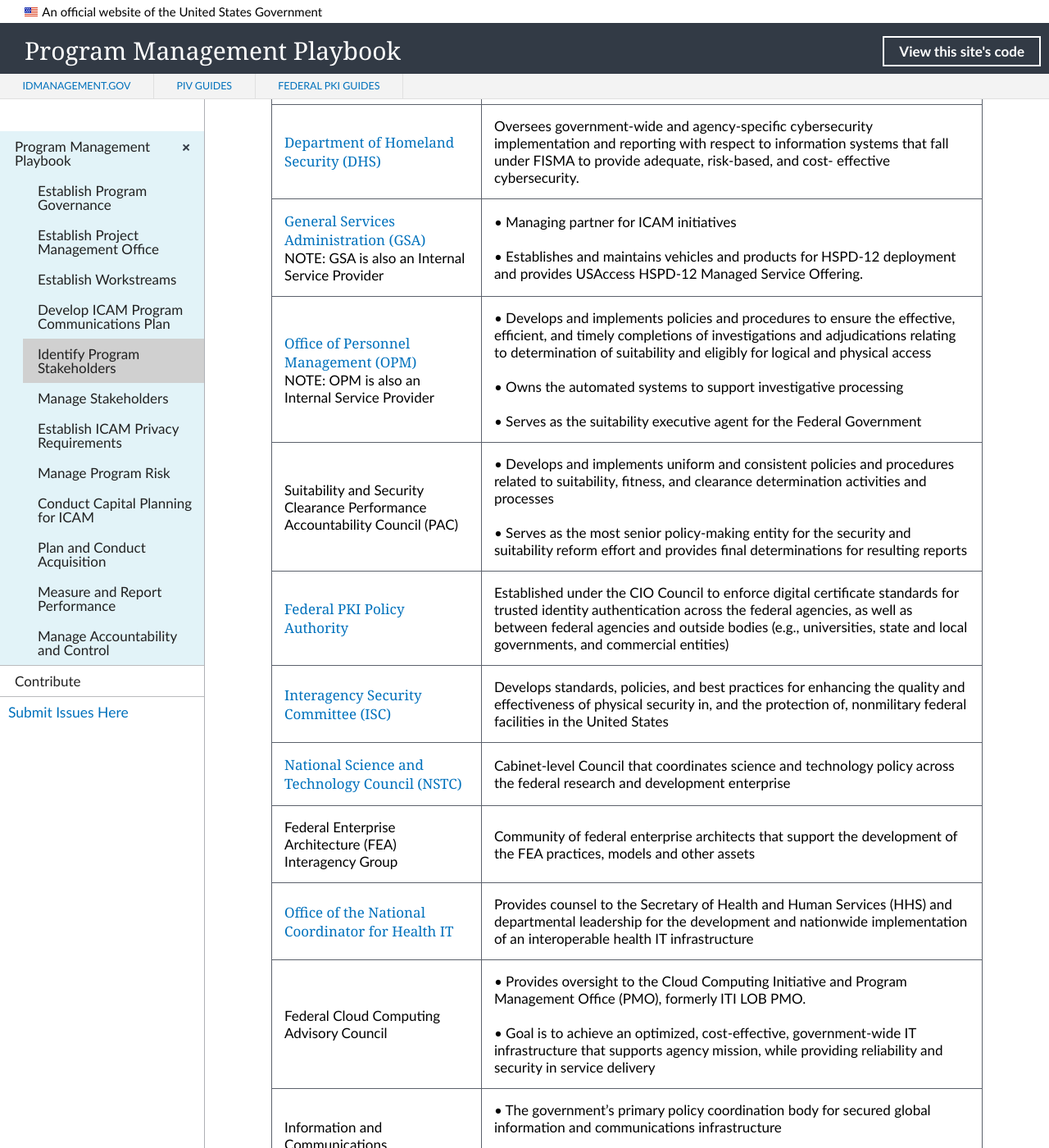
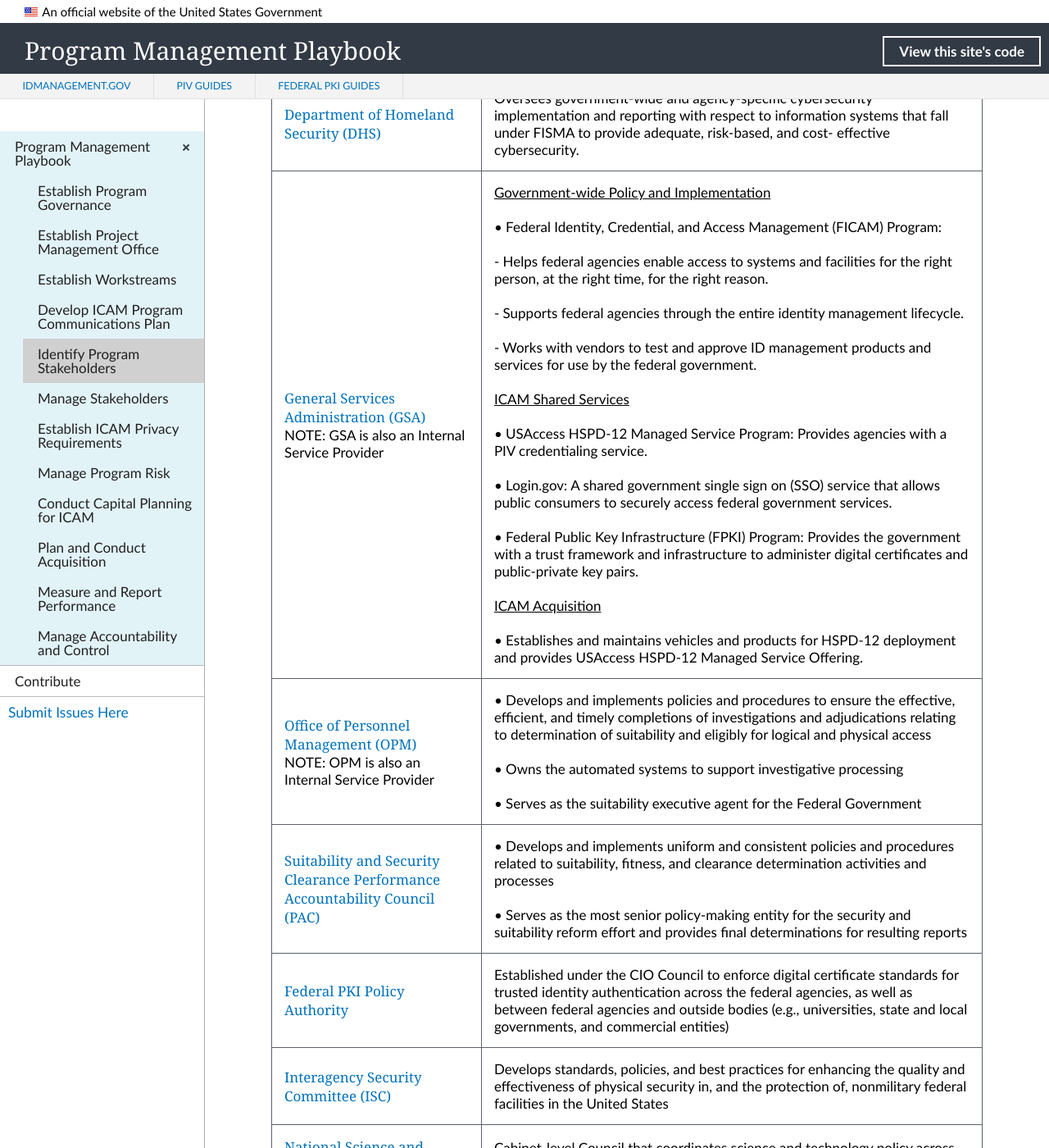
Before and after one commit to GSA/ficam-management, a Jekyll site: the page built from _pm-playbook/05_id-stakeholders.md, in a window 1280 px wide and 1400 px high, scrolled down 1524 px. Shown: the whole window at 82% size. Built offline with Jekyll 4.4.1, drawn with Linux system fonts in a browser that asks for light colours; nearby versions of some CDN libraries; some of the changed text lies outside the part shown.

Commit message:
Updated Stakeholders Information
- Added stakeholder web links
- Updated active/inactive stakeholders and information
- Updated GSA role

```diff
--- a/_pm-playbook/05_id-stakeholders.md
+++ b/_pm-playbook/05_id-stakeholders.md
@@ -26,17 +25,16 @@
 | Information Security and Identity Management Committee (ISIMC) | Principal interagency forum for identifying high priority security and identity management initiatives and developing recommendations for policies, procedures, and standards to address those initiatives that enhance the security posture and protection afforded to Federal Government networks, information, and information systems. |
 | [Identity Credential and Access Management Subcommittee (ICAMSC)](https://www.idmanagement.gov/icamsc/){:target="_blank"} | Subcommittee of the ISIMC focused on initiatives related to Identity, Credential, and Access Management |
 | [Federal Privacy Council](https://www.fpc.gov/){:target="_blank"} | • Principal interagency forum to improve agency practices for the protection of privacy <br><br> • Interagency coordination group for Senior Agency Officials for Privacy and Chief Privacy Officers in the Federal Government, promoting adherence to the letter and spirit of laws and best practices advancing privacy. |
-| [Department of Homeland Security (DHS)](https://www.dhs.gov/){:target="-blank"} | Oversees government-wide and agency-specific cybersecurity implementation and reporting with respect to information systems that fall under FISMA to provide adequate, risk-based, and cost- effective cybersecurity. |
-| [General Services Administration (GSA)](https://www.gsa.gov/){:target="_blank"} <br> NOTE: GSA is also an Internal Service Provider | • Managing partner for ICAM initiatives <br><br> • Establishes and maintains vehicles and products for HSPD-12 deployment and provides USAccess HSPD-12 Managed Service Offering. |
+| [Department of Homeland Security (DHS)](https://www.dhs.gov/){:targe t="-blank"} | Oversees government-wide and agency-specific cybersecurity implementation and reporting with respect to information systems that fall under FISMA to provide adequate, risk-based, and cost- effective cybersecurity. |
+| [General Services Administration (GSA)](https://www.gsa.gov/){:target="_blank"} <br> NOTE: GSA is also an Internal Service Provider | <u>Government-wide Policy and Implementation </u><br><br> • Federal Identity, Credential, and Access Management (FICAM) Program: <br><br>- Helps federal agencies enable access to systems and facilities for the right person, at the right time, for the right reason. <br> <br> - Supports federal agencies through the entire identity management lifecycle.<br><br> - Works with vendors to test and approve ID management products and services for use by the federal government. <br><br> <u> ICAM Shared Services</u> <br><br> • USAccess HSPD-12 Managed Service Program: Provides agencies with a PIV credentialing service. <br><br> • Login.gov: A shared government single sign on (SSO) service that allows public consumers to securely access federal government services. <br><br>  • Federal Public Key Infrastructure (FPKI) Program: Provides the government with a trust framework and infrastructure to administer digital certificates and public-private key pairs. <br><br> <u>ICAM Acquisition</u> <br><br> • Establishes and maintains vehicles and products for HSPD-12 deployment and provides USAccess HSPD-12 Managed Service Offering. |
 | [Office of Personnel Management (OPM)](https://www.opm.gov/){:target="_blank"} <br> NOTE: OPM is also an Internal Service Provider | • Develops and implements policies and procedures to ensure the effective, efficient, and timely completions of investigations and adjudications relating to determination of suitability and eligibly for logical and physical access <br><br> • Owns the automated systems to support investigative processing <br><br> • Serves as the suitability executive agent for the Federal Government
-| Suitability and Security Clearance Performance Accountability Council (PAC) | • Develops and implements uniform and consistent policies and procedures related to suitability, fitness, and clearance determination activities and processes <br><br> • Serves as the most senior policy-making entity for the security and suitability reform effort and provides final determinations for resulting reports |
+| [Suitability and Security Clearance Performance Accountability Council (PAC)](https://nbib.opm.gov/about-us/our-community-engagement/){:target="_blank"} | • Develops and implements uniform and consistent policies and procedures related to suitability, fitness, and clearance determination activities and processes <br><br> • Serves as the most senior policy-making entity for the security and suitability reform effort and provides final determinations for resulting reports |
 | [Federal PKI Policy Authority](https://www.idmanagement.gov/fpkipa/){:target="_blank"} | Established under the CIO Council to enforce digital certificate standards for trusted identity authentication across the federal agencies, as well as between federal agencies and outside bodies (e.g., universities, state and local governments, and commercial entities) |
 | [Interagency Security Committee (ISC)](https://www.dhs.gov/interagency-security-committee){:target="_blank"} | Develops standards, policies, and best practices for enhancing the quality and effectiveness of physical security in, and the protection of, nonmilitary federal facilities in the United States |
 | [National Science and Technology Council (NSTC)](https://www.whitehouse.gov/ostp/nstc/){:target="_blank"} | Cabinet-level Council that coordinates science and technology policy across the federal research and development enterprise |
 | Federal Enterprise Architecture (FEA) Interagency Group | Community of federal enterprise architects that support the development of the FEA practices, models and other assets |
 | [Office of the National Coordinator for Health IT](https://www.healthit.gov/topic/about-onc){:target="_blank"} | Provides counsel to the Secretary of Health and Human Services (HHS) and departmental leadership for the development and nationwide implementation of an interoperable health IT infrastructure |
-| Federal Cloud Computing Advisory Council | • Provides oversight to the Cloud Computing Initiative and Program Management Office (PMO), formerly ITI LOB PMO. <br><br> • Goal is to achieve an optimized, cost-effective, government-wide IT infrastructure that supports agency mission, while providing reliability and security in service delivery |
-| Information and Communications Infrastructure Interagency Policy Committee (ICI - IPC) | • The government’s primary policy coordination body for secured global information and communications infrastructure <br><br> • Focus is to achieve an assured, reliable, secure, and survivable global information and communications infrastructure and related capabilities <br> • Policy forum for cybersecurity matters.
+| Information and Communications Infrastructure Interagency Policy Committee (ICI - IPC) | • The government’s primary policy coordination body for secured global information and communications infrastructure <br><br> • Focus is to achieve an assured, reliable, secure, and survivable global information and communications infrastructure and related capabilities <br><br>• Policy forum for cybersecurity matters.
 | Information Sharing and Access Policy Interagency Policy Committee (IPC) | • Reviews matters related to the improvement of sharing terrorist information <br><br> • Advises the President and the Program Manager on the development of Information Sharing Environment (ISE) policies, procedures, guidelines, and standards <br><br> • Ensures proper coordination among federal agencies participating in the ISE. |
 | [National Security Council Staff](https://www.whitehouse.gov/nsc/staff/){:target="_blank"} | Advises and assists the President on national security and foreign policies |
 | [Committee of National Security Systems (CNSS)](https://www.cnss.gov/){:target="_blank"} | Provides a forum for the discussion of policy issues in regards to the protection of national security systems. |
@@ -46,21 +44,21 @@
 
 | <center> Stakeholder Name </center> | <center> Stakeholder Role </center> |
 |-------------------------------------|-------------------------|
-| National Institute of Standards and Technology (NIST)) | Non-regulatory federal agency within the Department of Commerce that promotes U.S. innovation and industrial competitiveness by advancing measurement science, standards, and technology. |
+| [National Institute of Standards and Technology (NIST)](https://www.nist.gov/){:target="blank"} | Non-regulatory federal agency within the Department of Commerce that promotes U.S. innovation and industrial competitiveness by advancing measurement science, standards, and technology. |
 
 ### External Industry Guidance and Standards Bodies
 
 | <center> Stakeholder Name </center> | <center> Stakeholder Role </center> |
 |-------------------------------------|-------------------------|
-| ASIS International | Dedicated to increasing the effectiveness and productivity of security professionals by developing educational programs and materials that address broad security interests |
+| [ASIS International](https://www.asisonline.org/){:target="blank"} | Dedicated to increasing the effectiveness and productivity of security professionals by developing educational programs and materials that address broad security interests |
 | Information Card Foundation (ICF) | Non-profit organization whose mission is to advance simpler, more secure and more open digital identity on the Internet |
-| Kantara Initiative/Liberty Alliance | Working to enable a networked world based on open standards where consumers, citizens, businesses and governments can more easily conduct online transactions while protecting the privacy and security of identity information |
-| OpenID Foundation | • Formed to help promote, protect, and enable the OpenID technologies and community <br><br> • Manages intellectual property and brand marks, as well as fostering vital growth and global participation in the proliferation of OpenID |
-| Organization for the Advancement of Structured Information Standards (OASIS)| • Not-for-profit consortium that drives the development, convergence and adoption of open standards for the global information society <br><br> • OASIS develops security standards (e.g., Security Assertion Markup Language (SAML) and WS-*) in e-business and Web services applications. |
-| Security Industry Association (SIA) | • Non-profit international trade association representing electronic and physical security product manufacturers, distributors, integrators, and service providers <br><br> • SIA is an American National Standards Institute (ANSI)-approved Standards Development Organization involved in developing systems integration and equipment performance standards. |
-| Smart Card Alliance | • Not-for-profit, multi-industry association working to stimulate the understanding, adoption, use and widespread application of smart card technology. <br><br> • Has authored numerous white papers that provide best practices in the area of credential management |
-| TechAmerica | High-tech industry association active in Federal Information Security policy issues. |
-| Transglobal Secure Collaboration Program (TSCP) | • Government-industry partnership focused on facilitating solutions for Aerospace and Defense issues <br><br> • Currently working on identity federation issues in international defense and aerospace programs. |
+| [Kantara Initiative/Liberty Alliance](https://kantarainitiative.org/){:target="blank"} | Working to enable a networked world based on open standards where consumers, citizens, businesses and governments can more easily conduct online transactions while protecting the privacy and security of identity information |
+| [OpenID Foundation](http://openid.net/foundation/){:target="blank"} | • Formed to help promote, protect, and enable the OpenID technologies and community <br><br> • Manages intellectual property and brand marks, as well as fostering vital growth and global participation in the proliferation of OpenID |
+| [Organization for the Advancement of Structured Information Standards (OASIS)](https://www.oasis-open.org/){:target="blank"}| • Not-for-profit consortium that drives the development, convergence and adoption of open standards for the global information society <br><br> • OASIS develops security standards (e.g., Security Assertion Markup Language (SAML) and WS-*) in e-business and Web services applications. |
+| [Secure Technology Alliance](https://www.securetechalliance.org/alliance/){:target="blank"} | • Digital security industry association with a mission to stimulate understanding, adoption, and widespread application of connected digital solutions based on secure chip and other technologies and systems needed to protect data, enable secure authentication and facilitate commerce. <br><br> • Recognized industry-wide for its objective training and certification programs on secure solutions and their implementation within digital security industries.|
+| [Security Industry Association (SIA)](https://www.securityindustry.org/){:target="blank"} | • Non-profit international trade association representing electronic and physical security product manufacturers, distributors, integrators, and service providers <br><br> • SIA is an American National Standards Institute (ANSI)-approved Standards Development Organization involved in developing systems integration and equipment performance standards. |
+| [TechAmerica](https://www.techamerica.org/){:target="blank"} | High-tech industry association active in Federal Information Security policy issues. |
+| [Transglobal Secure Collaboration Program (TSCP)](https://www.tscp.org/about-tscp/){:target="blank"} | • Government-industry partnership focused on facilitating solutions for Aerospace and Defense issues <br><br> • Currently working on identity federation issues in international defense and aerospace programs. |
 
 ### ICAM Service Providers
 
```
Also changed, not shown: other parts of _pm-playbook/05_id-stakeholders.md (+1 -2 lines).
